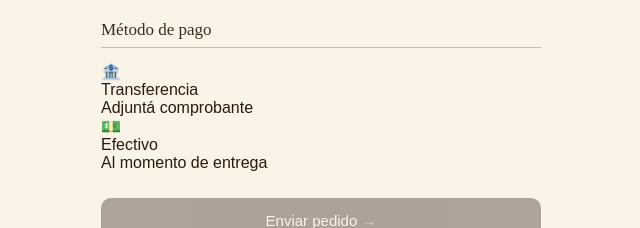
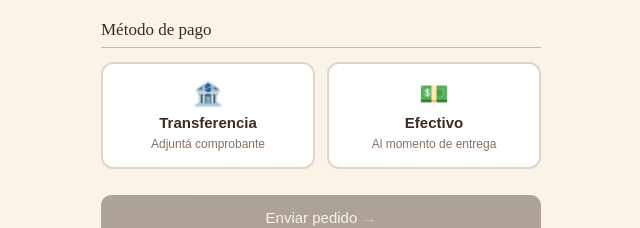
Before and after one commit to HastingBoss/crud-medialunas, a React (Vite) app in the folder frontend/: page / in a window 1280 px wide. Shown: the part 1233-1461 px from the top of the page, without its empty margins (319-959 px from the left). Built offline with nearby package versions, Linux system fonts and the light colour scheme; no server answers.

Commit message:
chore: update pack selector and payment selector styles

```diff
--- a/frontend/src/components/PackSelector/PackSelector.jsx
+++ b/frontend/src/components/PackSelector/PackSelector.jsx
@@ -9,7 +9,7 @@ export default function PackSelector({ qtys, cambiarQty, precios, nombres, resum
       <p className="section-title">Elegí tus packs{packsCompletos && <CheckMark />}</p>
 
       <div className="packs-list">
-        {Object.keys(precios).map(packKey => {
+        {Object.keys(precios).filter(k => k !== 'id').map(packKey => {
           const unidades = { individual: '3 unidades', media: '6 unidades', clasico: '12 unidades', familiar: '24 unidades' };
           return (
             <div key={packKey} className={`pack-row ${qtys[packKey] > 0 ? 'active' : ''}`}>
--- a/frontend/src/components/PaymentSelector/PaymentSelector.css
+++ b/frontend/src/components/PaymentSelector/PaymentSelector.css
@@ -2,10 +2,50 @@
   margin-top: 22px;
 }
 
-.check-mark {
-  color: #2E7D32;
-  margin-left: 8px;
-  font-size: 18px;
+.payment-options {
+  display: flex;
+  gap: 12px;
+  margin-top: 12px;
+}
+
+.pay-option {
+  flex: 1;
+  display: flex;
+  flex-direction: column;
+  align-items: center;
+  justify-content: center;
+  gap: 6px;
+  padding: 16px 12px;
+  border-radius: 12px;
+  border: 2px solid #e0d6c8;
+  background: #fff;
+  cursor: pointer;
+  transition: all 0.2s;
+}
+
+.pay-option:hover {
+  border-color: #c8a96e;
+}
+
+.pay-option.selected {
+  border-color: #8B5E3C;
+  background: #fdf6ec;
+}
+
+.pay-icon {
+  font-size: 24px;
+}
+
+.pay-label {
+  font-size: 15px;
+  font-weight: 600;
+  color: #3d2b1f;
+}
+
+.pay-sub {
+  font-size: 12px;
+  color: #8a7060;
+  text-align: center;
 }
 
 .btn-whatsapp-comprobante {
@@ -29,7 +69,13 @@
 .comprobante-success-text {
   color: #2E7D32;
   font-size: 13px;
-  marginTop: 8px;
+  margin-top: 8px;
   font-weight: 500;
   text-align: center;
 }
+
+.check-mark {
+  color: #2E7D32;
+  margin-left: 8px;
+  font-size: 18px;
+}
```
